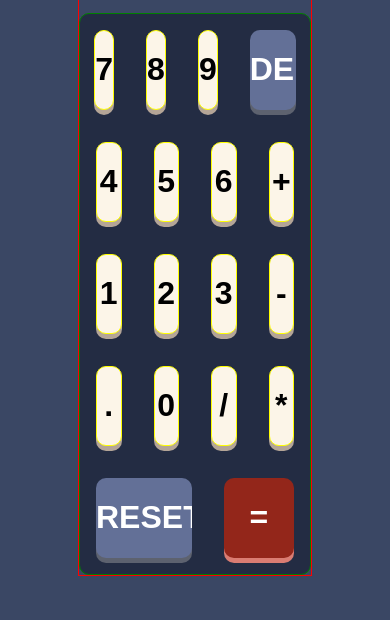
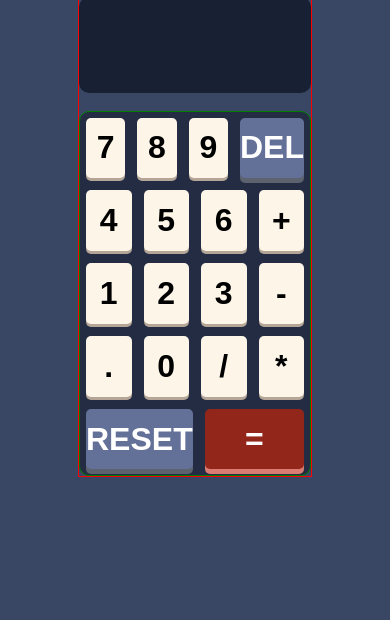
Before and after one commit to FTOkley/calc, a plain HTML site: page index.html in a window 390 px wide. Shown: the part 224-844 px from the top of the page. Drawn offline with Linux system fonts and the light colour scheme.

Commit message:
Update style.css

```diff
--- a/style.css
+++ b/style.css
@@ -18,8 +18,6 @@ body {
   border: 1px solid red;
   width: 60%;
   justify-content: center;
-  /* margin: 0 10px; */
-  /* width: 540px; */
   background: hsl(222, 26%, 31%);
 }
 .header {
@@ -45,9 +43,9 @@ body {
 .switch {
   /* border: 1px solid red; */
   position: absolute;
- right: 0%;
- font-weight: 800;
-  /* transform: translateX(-50%); */
+  right: 0%;
+  font-weight: 800;
+
 }
 #theme {
   padding-right: 20px;
@@ -118,10 +116,6 @@ body {
 
 /* KEYPADS */
 .keypads {
-  /* display: flex; */
-  /* flex-direction: column; */
-  /* align-items: center; */
-  /* column-gap: 20px; */
   width: 100%;
   background-color: hsl(223, 31%, 20%);
   /* padding: 10px 0; */
@@ -130,29 +124,24 @@ body {
   font-size: 2rem;
   font-weight: 700;
   border: 1px solid green;
-  /* color: hsl(281, 89%, 26%); */
+
   justify-content: center;
-  /* align-content: space-between; */
 }
-.row{
+.row {
   display: flex;
   justify-content: center;
- /* align-items: center; */
- /* width: 100%; */
 }
 .key,
 .answer,
 .del,
 .reset {
-  /* width: calc(540px / 5); */
-  width: calc(100%/ 5);
+  width: calc(100% / 5);
   height: 5rem;
   margin: 1rem 1rem;
-  /* gap: 1rem; */
   outline: none;
   border: none;
   background: rgb(252, 245, 232);
-  box-shadow:0px 5px hsl(28, 16%, 65%);
+  box-shadow: 0px 5px hsl(28, 16%, 65%);
   border-radius: 10px;
   font-size: 2rem;
   font-weight: 900;
@@ -162,8 +151,7 @@ body {
 }
 
 .bottom input {
-  width: calc(100%/ 2.4);
-  /* width: calc(540px / 2.25); */
+  width: calc(100% / 2.4);
 }
 
 #del,
@@ -171,8 +159,7 @@ body {
   border: none;
   background: hsl(225, 21%, 49%);
   color: white;
-  box-shadow:0px 5px hsl(224, 9%, 40%);
-
+  box-shadow: 0px 5px hsl(224, 9%, 40%);
 }
 #answer {
   background: hsl(6, 70%, 34%);
@@ -183,7 +170,7 @@ body {
   border: none;
   box-shadow: 0px 5px hsl(6, 58%, 65%);
 }
-/*
+
 @media screen and (max-width: 600px) {
   .claculator {
     width: 400px;
@@ -198,7 +185,7 @@ body {
 .reset {
   width: calc(400px/5.5);
   height: 3.8rem;
-  /* margin: 6px; *
+  margin: 6px; *
   outline: none;
   border: none;
 
@@ -209,4 +196,4 @@ body {
   cursor: pointer;
 }
 
-} */
+}
```
